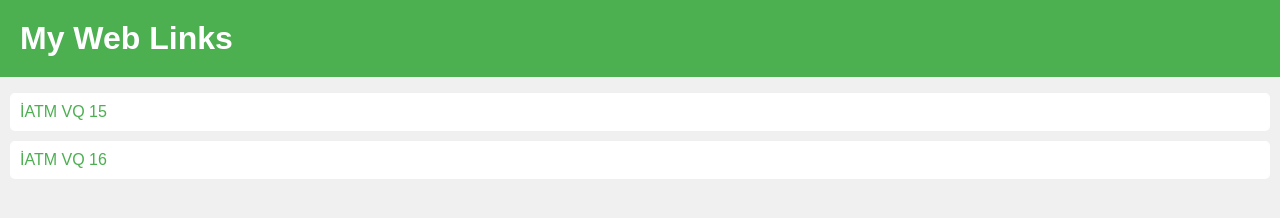
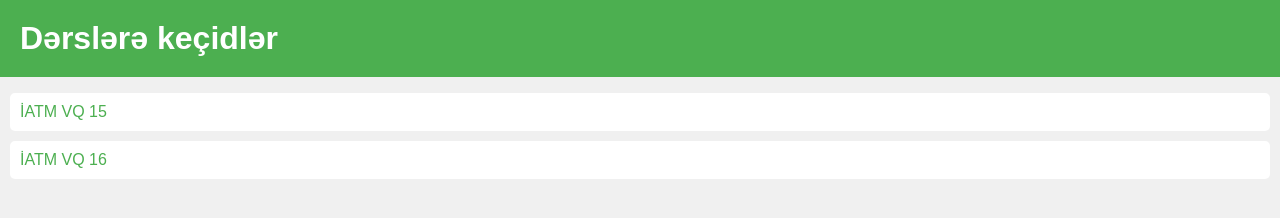
Before and after one commit to fuadsalmanli/fuadsalmanli.github.io, a plain HTML site: page index.html in a window 1280 px wide. Drawn offline with Linux system fonts and the light colour scheme.

Commit message:
improved title

```diff
--- a/index.html
+++ b/index.html
@@ -3,7 +3,7 @@
   <head>
   <meta charset="UTF-8">
   <meta name="viewport" content="width=device-width, initial-scale=1.0">
-  <title>My Links</title>
+  <title>Dərslər</title>
   <style>
     body {
       font-family: Arial, sans-serif;
@@ -42,7 +42,7 @@
   </style>
 </head>
 <body>
-  <h1>My Web Links</h1>
+  <h1>Dərslərə keçidlər</h1>
   <ul>
     <li><a href="https://drive.google.com/file/d/1hTAm7IoFSpySW_cGu-XS3y0qJx6uqeMF/view?usp=sharing_eil_m&ts=643a89da" target="_blank">İATM VQ 15</a></li>
     <li><a href="https://drive.google.com/file/d/1KBN-C1WfOMPDmE6upXqi2ogShwDqPDhb/view?usp=sharing_eil_m&ts=644647c2" target="_blank">İATM VQ 16</a></li>
```
